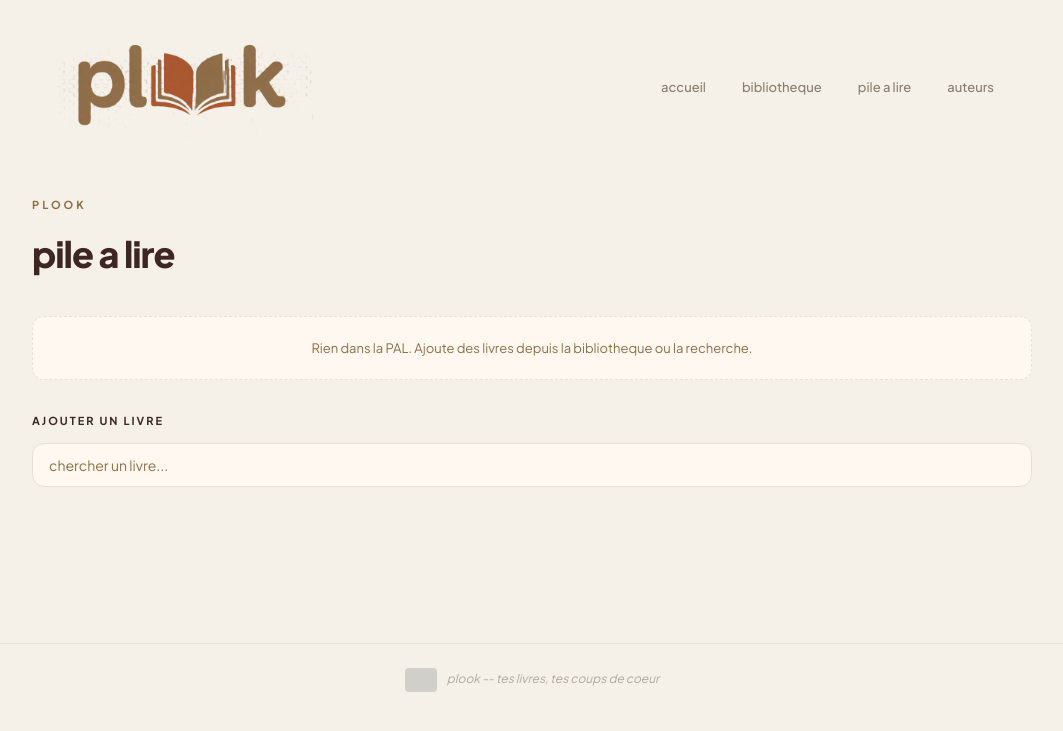
After one commit to plakoplister/plook, a Flask app: page /pal in a window 1280 px wide. The commit adds this page. Shown: the top 731 px of the page, without its empty margins (108-1171 px from the left). Run offline with Flask 3, Linux system fonts and the light colour scheme; data that the repository does not hold is empty; grey boxes are pictures that could not be loaded.

Commit message:
Fix PAL, CSS contrast, coherent cards
- PAL template restored (was empty file)
- PAL shows reading list with covers, progress bars, search
- Badge suivi: sepia background + or text (was invisible light/light)
- Section labels: sepia color (not light bois)
- Placeholder sections: visible with dashed border
- Search bar styled + functional in PAL
- Buttons: cuir background for contrast

Co-Authored-By: Claude Opus 4.6 (1M context) <noreply@anthropic.com>

```diff
--- a/plook/static/plook-style.css
+++ b/plook/static/plook-style.css
@@ -1564,3 +1564,131 @@ h2 {
   .reco-row { grid-template-columns: repeat(2, 1fr); }
 }
 @media (max-width: 480px) { .authors-grid { grid-template-columns: 1fr; } }
+
+/* ========== FIXES: Contraste + Coherence ========== */
+
+/* Split hero: texte clair lisible sur fond creme */
+.split-right .section-label {
+  color: var(--cuir);
+  font-weight: 700;
+}
+.split-news-title {
+  color: var(--sepia);
+}
+.split-news-date {
+  color: var(--bois);
+}
+
+/* Badge suivi partout: or fonce sur fond or pour contraste */
+.card-badge, .badge-followed, .badge {
+  background: var(--sepia) !important;
+  color: var(--or) !important;
+  border: 1px solid var(--or);
+  font-weight: 700;
+}
+
+/* Section labels: toujours visibles (sepia, pas bois clair) */
+.section-label {
+  color: var(--sepia);
+  font-weight: 700;
+}
+.section-count {
+  background: var(--cuir);
+  color: var(--creme);
+}
+
+/* Placeholder section: visible, pas light sur light */
+.placeholder-section {
+  background: var(--creme);
+  border: 1px dashed var(--border);
+  border-radius: var(--radius);
+  padding: 20px;
+  text-align: center;
+  color: var(--bois);
+  font-size: 13px;
+}
+
+/* PAL list */
+.pal-list {
+  display: flex;
+  flex-direction: column;
+  gap: 12px;
+}
+.pal-item {
+  background: var(--creme);
+  border-radius: var(--radius);
+  border: 1px solid var(--border);
+  overflow: hidden;
+  transition: transform 0.2s, box-shadow 0.2s;
+}
+.pal-item:hover {
+  transform: translateY(-2px);
+  box-shadow: 0 6px 20px rgba(62,39,35,0.08);
+}
+.pal-link {
+  display: flex;
+  gap: 16px;
+  padding: 16px;
+  text-decoration: none;
+  color: inherit;
+}
+.pal-cover {
+  width: 55px;
+  height: 80px;
+  border-radius: 6px;
+  overflow: hidden;
+  flex-shrink: 0;
+  background: var(--border);
+}
+.pal-cover img { width: 100%; height: 100%; object-fit: cover; }
+.pal-cover-placeholder {
+  width: 100%;
+  height: 100%;
+  display: flex;
+  align-items: center;
+  justify-content: center;
+  font-size: 20px;
+  font-weight: 700;
+  color: var(--bois);
+  background: linear-gradient(180deg, var(--border), var(--parchemin));
+}
+.pal-info { flex: 1; display: flex; flex-direction: column; justify-content: center; }
+.pal-title { font-weight: 700; font-size: 15px; color: var(--sepia); margin-bottom: 2px; }
+.pal-author { font-size: 12px; color: var(--bois); margin-bottom: 8px; }
+.pal-progress { display: flex; align-items: center; gap: 8px; }
+.pal-progress-bar { flex: 1; height: 5px; background: var(--border); border-radius: 3px; overflow: hidden; }
+.pal-progress-fill { height: 100%; background: linear-gradient(90deg, var(--or), var(--cuir)); border-radius: 3px; }
+.pal-progress-label { font-size: 11px; font-weight: 700; color: var(--cuir); }
+.pal-status { font-size: 11px; color: var(--bois); font-style: italic; }
+
+/* Search bar + input — toujours visible */
+.search-bar { position: relative; margin-bottom: 12px; }
+.search-input {
+  width: 100%;
+  padding: 12px 16px;
+  border: 1.5px solid var(--border);
+  border-radius: var(--radius);
+  font-family: inherit;
+  font-size: 14px;
+  background: var(--creme);
+  color: var(--sepia);
+  outline: none;
+  transition: border-color 0.2s;
+}
+.search-input:focus { border-color: var(--cuir); }
+.search-input::placeholder { color: var(--bois); }
+
+/* Bouton coherent */
+.btn-sm {
+  background: var(--cuir);
+  color: var(--creme);
+  border: none;
+  padding: 6px 14px;
+  border-radius: 8px;
+  font-family: inherit;
+  font-weight: 600;
+  font-size: 12px;
+  cursor: pointer;
+  transition: opacity 0.2s, transform 0.15s;
+}
+.btn-sm:hover { opacity: 0.85; transform: translateY(-1px); }
--- /dev/null
+++ b/plook/templates/pal.html
@@ -0,0 +1,62 @@
+{% extends "base.html" %}
+{% block title %}Plook — Pile a Lire{% endblock %}
+
+{% block content %}
+<div class="page-title">plook</div>
+<h1 class="page-heading">pile a lire</h1>
+
+{% if items %}
+<div class="pal-list">
+  {% for item in items %}
+  <div class="pal-item">
+    <a href="/livre/{{ item.book.id }}" class="pal-link">
+      <div class="pal-cover">
+        {% if item.book.cover_url %}
+        <img src="{{ item.book.cover_url }}" alt="{{ item.book.title }}" loading="lazy">
+        {% else %}
+        <div class="pal-cover-placeholder">{{ item.book.title[0] if item.book.title else '?' }}</div>
+        {% endif %}
+      </div>
+      <div class="pal-info">
+        <div class="pal-title">{{ item.book.title }}</div>
+        <div class="pal-author">{{ item.book.author_name or '' }}</div>
+        {% if item.book.reading_progress > 0 %}
+        <div class="pal-progress">
+          <div class="pal-progress-bar">
+            <div class="pal-progress-fill" style="width: {{ item.book.reading_progress }}%"></div>
+          </div>
+          <span class="pal-progress-label">{{ item.book.reading_progress }}%</span>
+        </div>
+        {% else %}
+        <div class="pal-status">pas commence</div>
+        {% endif %}
+      </div>
+    </a>
+  </div>
+  {% endfor %}
+</div>
+{% else %}
+<div class="placeholder-section">
+  Rien dans la PAL. Ajoute des livres depuis la bibliotheque ou la recherche.
+</div>
+{% endif %}
+
+<!-- Recherche pour ajouter -->
+<div class="section" style="margin-top: 32px">
+  <div class="section-label">ajouter un livre</div>
+  <div class="search-bar">
+    <input
+      type="text"
+      name="q"
+      placeholder="chercher un livre..."
+      class="search-input"
+      hx-get="/search/books"
+      hx-trigger="keyup changed delay:400ms"
+      hx-target="#search-results"
+      hx-swap="innerHTML"
+      aria-label="chercher un livre"
+    >
+  </div>
+  <div id="search-results"></div>
+</div>
+{% endblock %}
```
